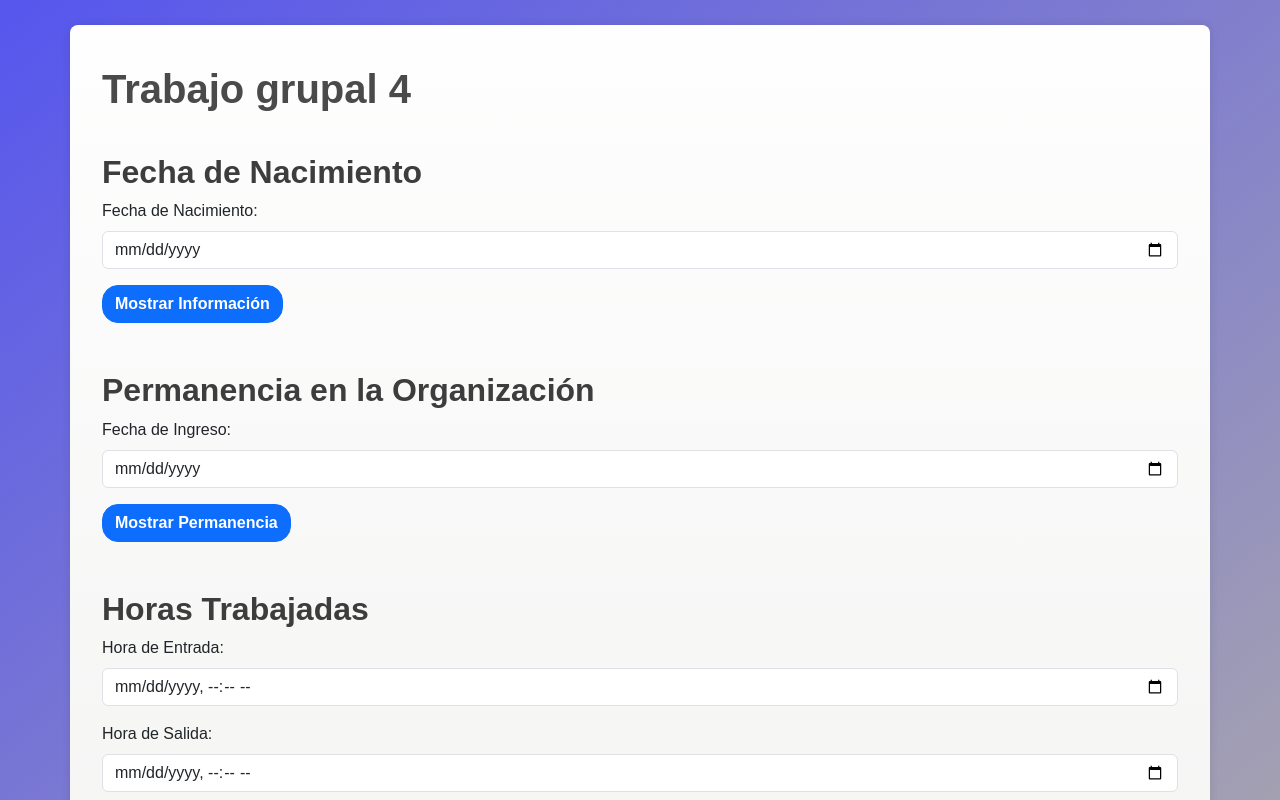
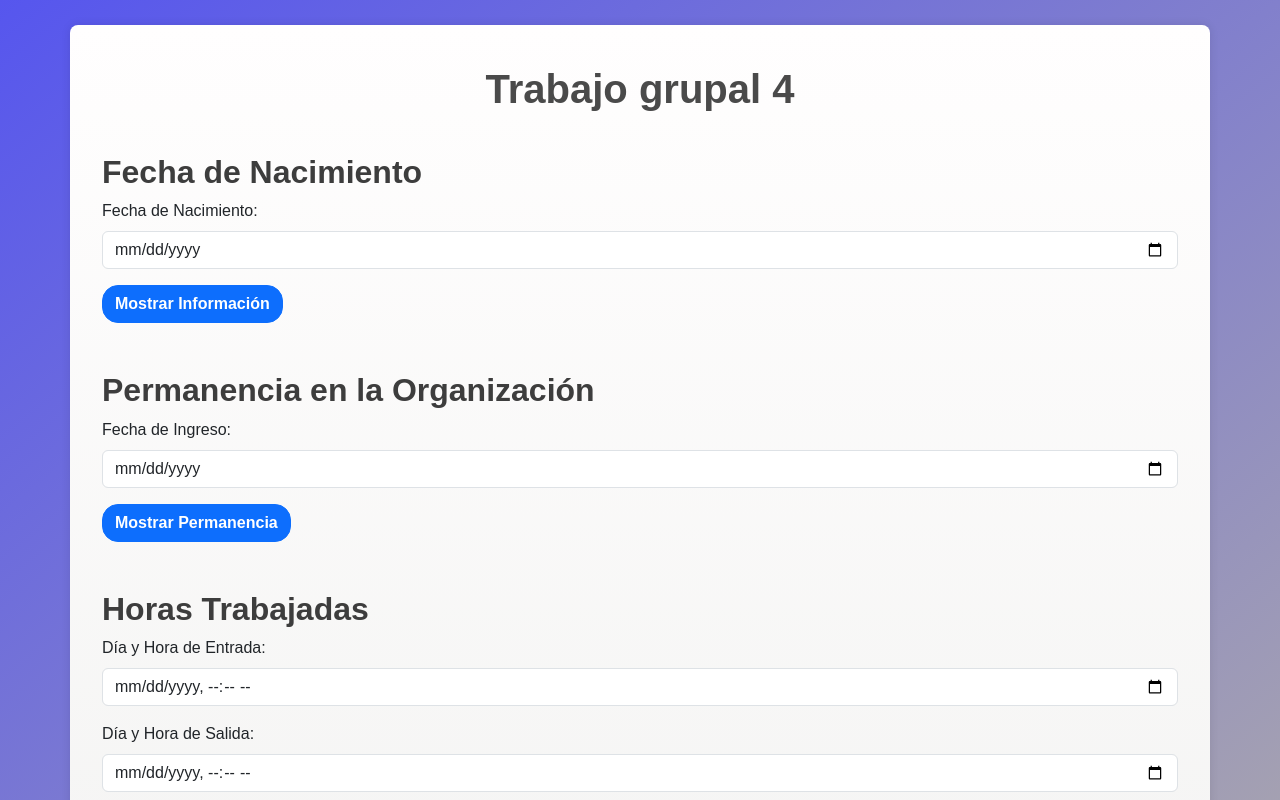
Before and after one commit to walterpacheco/abpro-4-m3, a plain HTML site: page index.html in a window 1280 px wide. Shown: the top 800 px of the page. Drawn offline with nearby package versions, Linux system fonts and the light colour scheme.

Commit message:
centrar título

```diff
--- a/assets/css/style.css
+++ b/assets/css/style.css
@@ -19,6 +19,7 @@ h1{
     padding-top: 1em;
     font-weight: 700;
     color: rgb(74, 74, 74);
+    text-align: center;
 }
 
 h2{
--- a/index.html
+++ b/index.html
@@ -35,11 +35,11 @@
         <!-- Horas trabajadas -->
         <h2>Horas Trabajadas</h2>
         <div class="mb-3">
-            <label for="horaEntrada" class="form-label">Hora de Entrada:</label>
+            <label for="horaEntrada" class="form-label">Día y Hora de Entrada:</label>
             <input type="datetime-local" class="form-control" id="horaEntrada">
         </div>
         <div class="mb-3">
-            <label for="horaSalida" class="form-label">Hora de Salida:</label>
+            <label for="horaSalida" class="form-label">Día y Hora de Salida:</label>
             <input type="datetime-local" class="form-control" id="horaSalida">
         </div>
         <button class="btn btn-primary" onclick="mostrarHorasTrabajadas()">Mostrar Horas Trabajadas</button>
```
